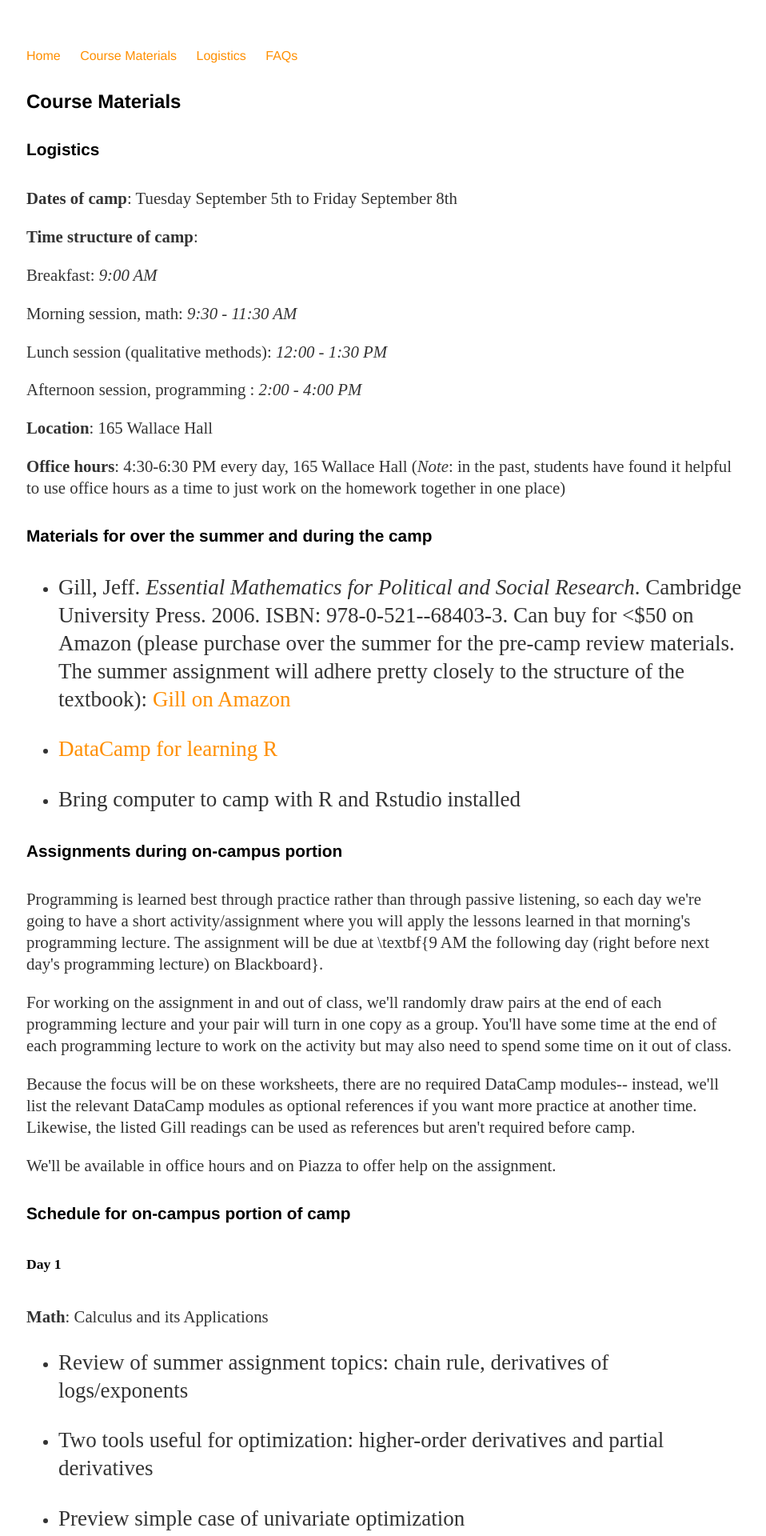
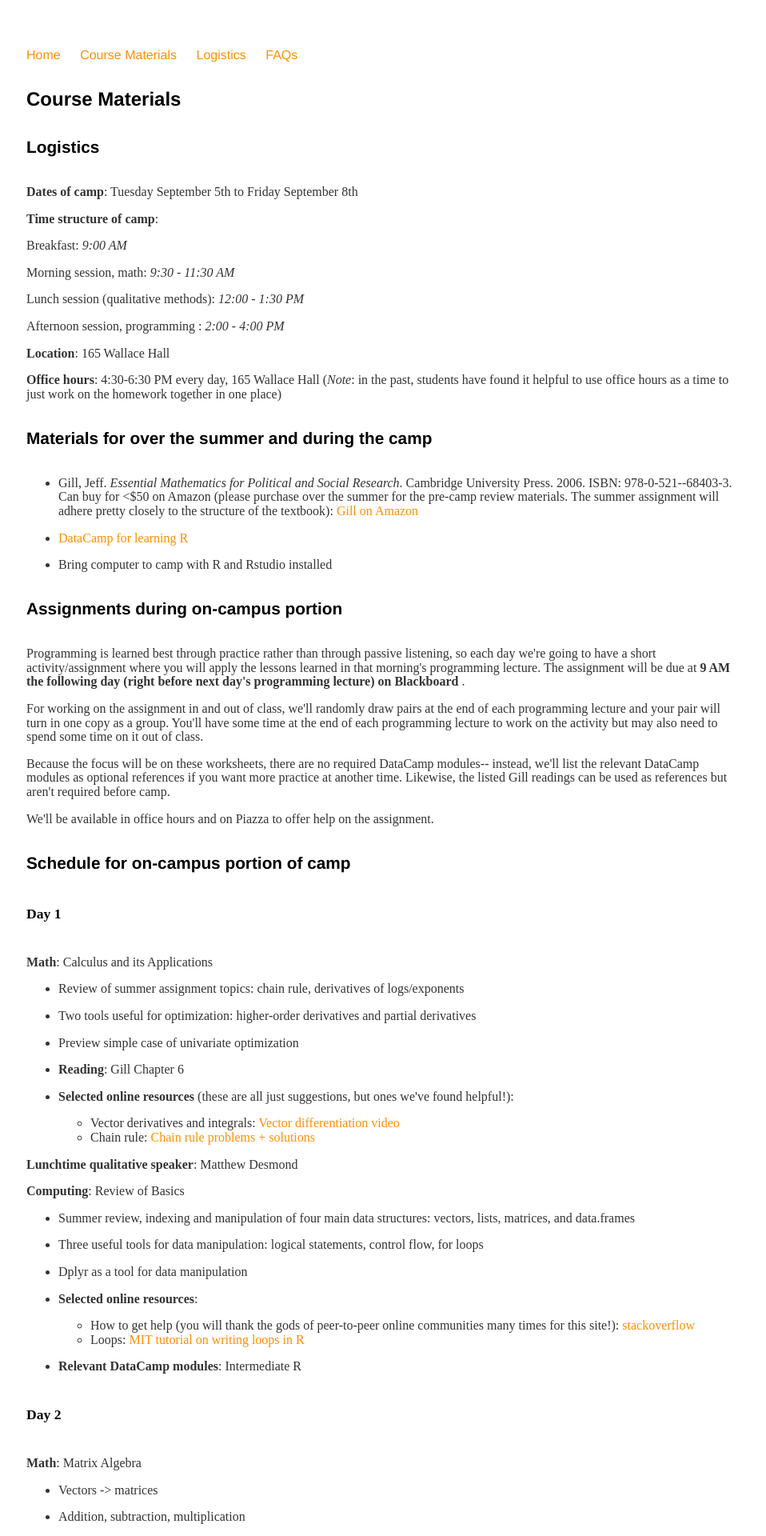
Before and after one commit to bstewart/princeton_methods_camp, a Jekyll site: the page built from materials/index.html, in a window 1280 px wide. Shown: the top 1920 px of the page at 80% size, without its empty margins (159-1117 px from the left). Built offline with Jekyll 4.4.1, drawn with Linux system fonts in a browser that asks for light colours; some of the changed text lies outside the part shown.

Commit message:
syllabus 2017 camp

```diff
--- a/css/main.css
+++ b/css/main.css
@@ -3,10 +3,10 @@
 a { text-decoration: none; color: #ff8f00; }
 a:hover { text-decoration: underline; }
 
-p, ul { font-size: 1.3em; line-height: 1.3em; color: #333; }
-p, ol { font-size: 1.3em; line-height: 1.3em; color: #333; }
+p, ul { font-size: 1em; line-height: 1.1em; color: #333; }
+p, ol { font-size: 1em; line-height: 1.1em; color: #333; }
 
-ol ul { font-size: 1em; line-height: 1.3em; color: #333; }
+ol ul { font-size: 1em; line-height: 1.1em; color: #333; }
 
 h1, h2, h3, h4, h5 { font-family: 'Helvetica', 'Arial', 'Sans-Serif'; }
 h1 { font-size: 2.5em;  }
--- a/materials/index.html
+++ b/materials/index.html
@@ -25,7 +25,7 @@
 
 			<h5 id="materialsforoverthesummerandduringthecamp">Materials for over the summer and during the camp</h5>
 
-			<ul>
+			<ul class="Modules", type="1">
 			<li><p>Gill, Jeff. <em>Essential Mathematics for Political and Social Research</em>. Cambridge University Press. 2006. ISBN: 978-0-521--68403-3. Can buy for &lt;$50 on Amazon (please purchase over the summer for the pre-camp review materials. The summer assignment will adhere pretty closely to the structure of the textbook): <a href="http://www.amazon.com/Essential-Mathematics-Political-Research-Analytical/dp/052168403X">Gill on Amazon</a></p></li>
 
 			<li><p><a href="https://www.datacamp.com/">DataCamp for learning R</a></p></li>
@@ -35,7 +35,7 @@
 
 			<h5 id="assignmentsduringoncampusportion">Assignments during on-campus portion</h5>
 
-			<p>Programming is learned best through practice rather than through passive listening, so each day we're going to have a short activity/assignment where you will apply the lessons learned in that morning's programming lecture. The assignment will be due at \textbf{9 AM the following day (right before next day's programming lecture) on Blackboard}. </p>
+			<p>Programming is learned best through practice rather than through passive listening, so each day we're going to have a short activity/assignment where you will apply the lessons learned in that morning's programming lecture. The assignment will be due at <strong>9 AM the following day (right before next day's programming lecture) on Blackboard </strong>. </p>
 
 			<p>For working on the assignment in and out of class, we'll randomly draw pairs at the end of each programming lecture and your pair will turn in one copy as a group. You'll have some time at the end of each programming lecture to work on the activity but may also need to spend some time on it out of class.</p>
 
@@ -49,7 +49,7 @@
 
 			<p><strong>Math</strong>: Calculus and its Applications</p>
 
-			<ul>
+			<ul class="Modules", type="1">
 			<li><p>Review of summer assignment topics: chain rule, derivatives of logs/exponents</p></li>
 
 			<li><p>Two tools useful for optimization: higher-order derivatives and partial derivatives </p></li>
@@ -161,7 +161,7 @@
 
 			<h6 id="day4">Day 4</h6>
 
-			<p><strong>Math</strong>: Basic Optimization; Open-ended Q \&amp; A</p>
+			<p><strong>Math</strong>: Basic Optimization; Open-ended Q &amp; A</p>
 
 			<ul>
 			<li><p>Numerical optimization: Newton-Raphson</p></li>
@@ -188,7 +188,7 @@
 
 			<p><strong>Lunchtime qualitative speaker</strong>: Bob Wuthnow</p>
 
-			<p><strong>Computing</strong>: Plotting and Review of Day 1 material; Open-ended Q \&amp; A</p>
+			<p><strong>Computing</strong>: Plotting and Review of Day 1 material; Open-ended Q &amp; A</p>
 
 			<ul>
 			<li>Preparing data to plot</li>
```
